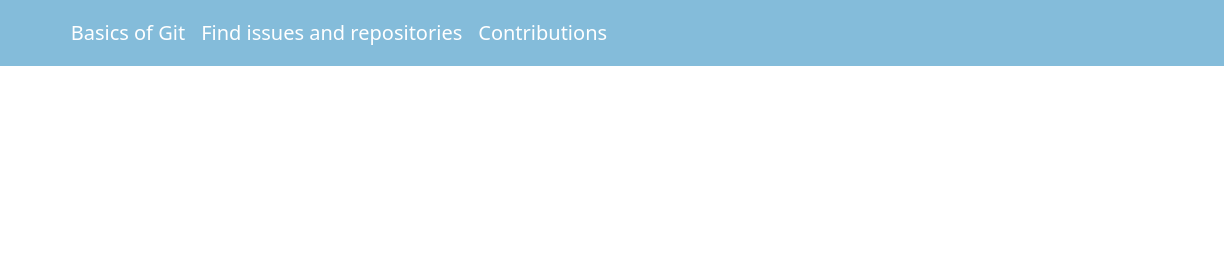
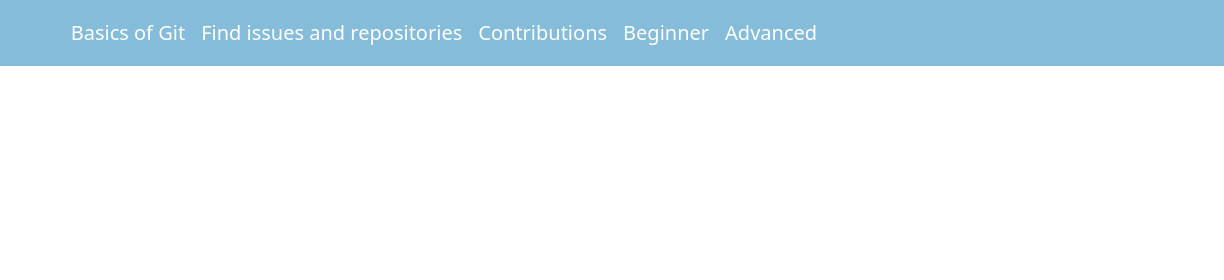
Before and after one commit to charandeepsinghb/learn-code-contribute, a website: page index.html in a window 1280 px wide. Shown: the top 280 px of the page, 56-1280 px from the left. Drawn offline with nearby package versions, Linux system fonts and the light colour scheme.

Commit message:
Added new menu items

```diff
--- a/index.html
+++ b/index.html
@@ -37,6 +37,12 @@
                     <li class="nav-item">
                         <a class="nav-link hoverCursor" href="#/components/howcontribute" onclick="getComponent('./components/howcontribute.html');">Contributions</a>
                     </li>
+                    <li class="nav-item">
+                        <a class="nav-link hoverCursor" href="#/components/beginner" onclick="getComponent('./components/beginner.html');">Beginner</a>
+                    </li>
+                    <li class="nav-item">
+                        <a class="nav-link hoverCursor" href="#/components/advanced" onclick="getComponent('./components/advanced.html');">Advanced</a>
+                    </li>
                 </ul>
             </div>
         </div>
```
Also changed, not shown: components/advanced.html (added, +2 -0 lines), components/beginner.html (added, +2 -0 lines).
